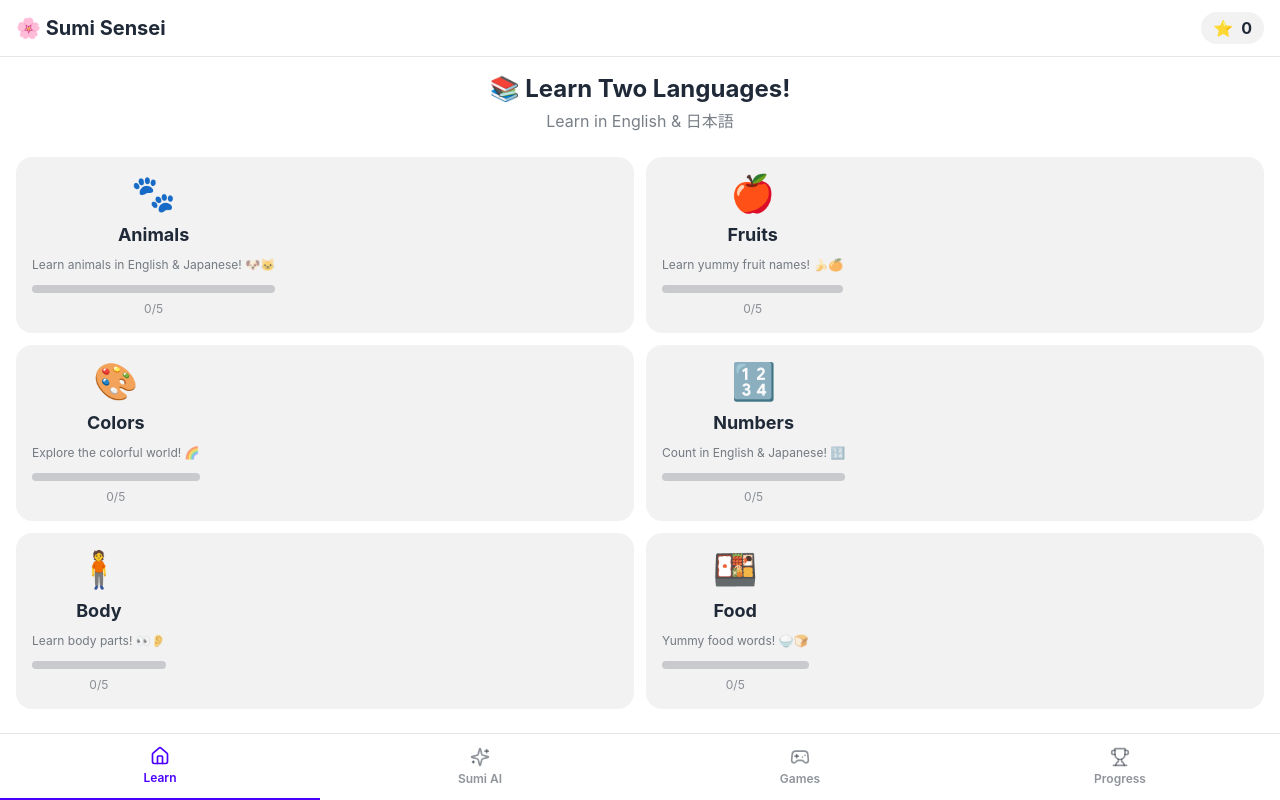
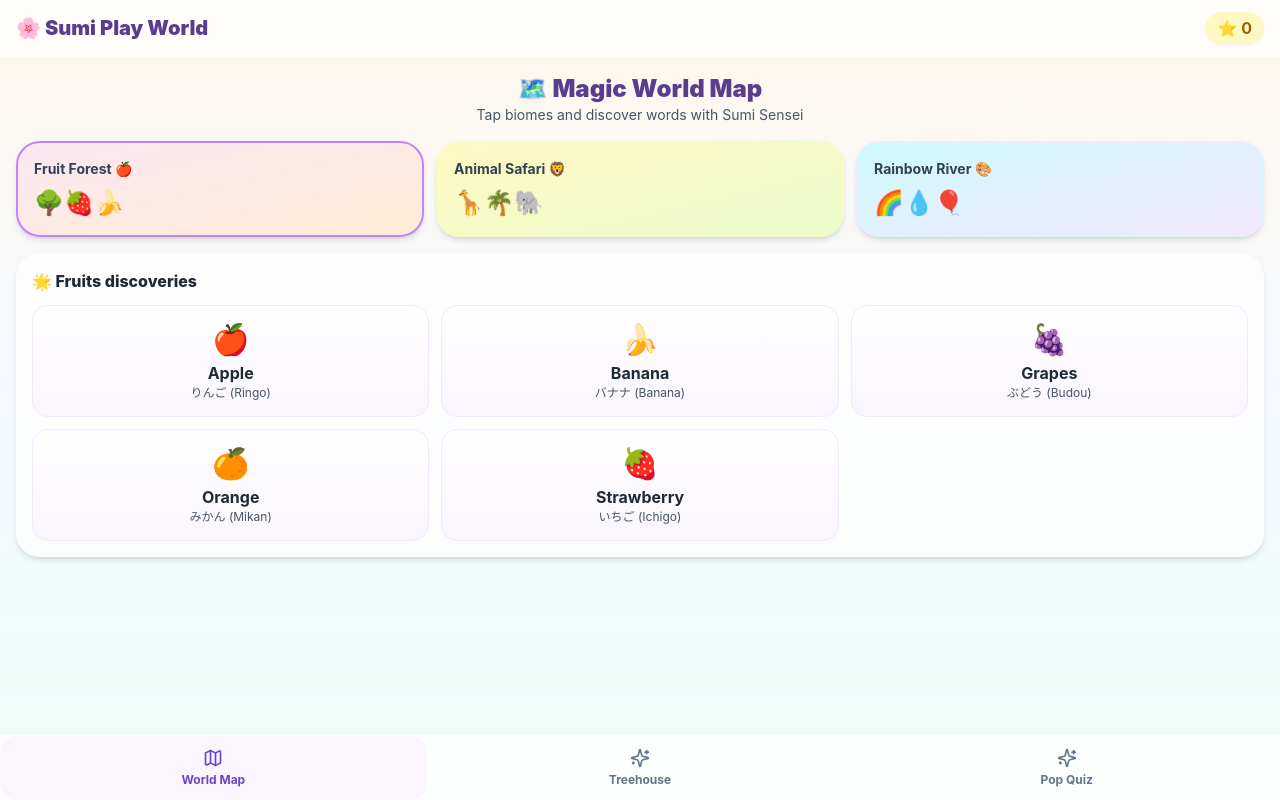
Before and after one commit to madan123051/Learnyourbaby, a React (Vite) app: page / in a window 1280 px wide. Built offline with nearby package versions, Linux system fonts and the light colour scheme.

Commit message:
Redesign app into immersive 3-zone play world

```diff
--- a/src/App.tsx
+++ b/src/App.tsx
@@ -1,10 +1,9 @@
 import React, { useState, useEffect } from 'react';
-import { Home, Sparkles, Gamepad2, Trophy } from 'lucide-react';
+import { Map, Sparkles, Stars } from 'lucide-react';
 import { TabId, UserProgress } from './types';
 import { HomeScreen } from './components/HomeScreen';
 import { SumiSensei } from './components/SumiSensei';
 import { GamesScreen } from './components/GamesScreen';
-import { StarsScreen } from './components/StarsScreen';
 
 type Tab = {
   id: TabId;
@@ -13,10 +12,9 @@ type Tab = {
 };
 
 const TABS: Tab[] = [
-  { id: 'home', icon: <Home size={20} />, label: 'Learn' },
-  { id: 'sumi', icon: <Sparkles size={20} />, label: 'Sumi AI' },
-  { id: 'games', icon: <Gamepad2 size={20} />, label: 'Games' },
-  { id: 'stars', icon: <Trophy size={20} />, label: 'Progress' },
+  { id: 'home', icon: <Map size={20} />, label: 'World Map' },
+  { id: 'sumi', icon: <Sparkles size={20} />, label: 'Treehouse' },
+  { id: 'games', icon: <Stars size={20} />, label: 'Pop Quiz' },
 ];
 
 const App: React.FC = () => {
@@ -44,7 +42,7 @@ const App: React.FC = () => {
     setProgress(prev => ({
       ...prev,
       wordsLearned: prev.wordsLearned.includes(wordId) ? prev.wordsLearned : [...prev.wordsLearned, wordId],
-      totalStars: prev.totalStars + 5,
+      totalStars: prev.wordsLearned.includes(wordId) ? prev.totalStars : prev.totalStars + 4,
     }));
   };
 
@@ -60,42 +58,33 @@ const App: React.FC = () => {
     setProgress(prev => ({ ...prev, gamesPlayed: prev.gamesPlayed + 1 }));
   };
 
-  const renderContent = () => {
-    switch (activeTab) {
-      case 'home': return <HomeScreen onWordLearned={handleWordLearned} learnedWords={progress.wordsLearned} />;
-      case 'sumi': return <SumiSensei />;
-      case 'games': return <GamesScreen onStarsEarned={handleStarsEarned} onQuizCompleted={handleQuizCompleted} onGamePlayed={handleGamePlayed} />;
-      case 'stars': return <StarsScreen totalStars={progress.totalStars} wordsLearned={progress.wordsLearned} quizzesCompleted={progress.quizzesCompleted} gamesPlayed={progress.gamesPlayed} />;
-      default: return null;
-    }
-  };
-
   return (
-    <div className="flex flex-col h-screen bg-base-100">
-      <div className="sticky top-0 bg-base-100 border-b border-base-300 z-10">
+    <div className="flex flex-col h-screen bg-gradient-to-b from-[#fff8ed] via-[#f4f8ff] to-[#eefdf6]">
+      <div className="sticky top-0 z-20 bg-white/70 backdrop-blur border-b border-white/40">
         <div className="flex items-center justify-between px-4 py-3">
-          <h1 className="text-xl font-bold">🌸 Sumi Sensei</h1>
-          <div className="flex items-center gap-2 bg-base-200 px-3 py-1 rounded-full">
-            <span>⭐</span>
-            <span className="font-bold">{progress.totalStars}</span>
-          </div>
+          <h1 className="text-lg sm:text-xl font-black text-[#5a3d8e]">🌸 Sumi Play World</h1>
+          <div className="rounded-full bg-yellow-100 text-yellow-700 px-3 py-1 font-bold shadow-sm">⭐ {progress.totalStars}</div>
         </div>
       </div>
+
       <div className="flex-1 overflow-hidden">
-        {renderContent()}
+        {activeTab === 'home' && <HomeScreen onWordLearned={handleWordLearned} learnedWords={progress.wordsLearned} />}
+        {activeTab === 'sumi' && <SumiSensei />}
+        {activeTab === 'games' && <GamesScreen onStarsEarned={handleStarsEarned} onQuizCompleted={handleQuizCompleted} onGamePlayed={handleGamePlayed} />}
       </div>
-      <div className="sticky bottom-0 bg-base-100 border-t border-base-300">
+
+      <div className="sticky bottom-0 bg-white/85 backdrop-blur border-t border-white/60">
         <div className="flex justify-around">
           {TABS.map(tab => (
             <button
               key={tab.id}
               onClick={() => setActiveTab(tab.id)}
-              className={`flex-1 flex flex-col items-center justify-center py-3 gap-1 transition-colors ${
-                activeTab === tab.id ? 'text-primary border-b-2 border-primary' : 'text-base-content/50 hover:text-base-content'
+              className={`flex-1 flex flex-col items-center justify-center py-3 gap-1 rounded-2xl transition-all ${
+                activeTab === tab.id ? 'text-[#6b46c1] bg-purple-50' : 'text-slate-500 hover:text-slate-800'
               }`}
             >
               {tab.icon}
-              <span className="text-xs font-semibold">{tab.label}</span>
+              <span className="text-xs font-bold">{tab.label}</span>
             </button>
           ))}
         </div>
--- a/src/components/HomeScreen.tsx
+++ b/src/components/HomeScreen.tsx
@@ -1,148 +1,57 @@
 import React, { useState } from 'react';
-import { ArrowLeft, ChevronLeft, ChevronRight, Volume2 } from 'lucide-react';
-import { TrilingualWord, Category } from '../types';
-import { CATEGORIES, VOCABULARY } from '../data/vocabulary';
+import { VOCABULARY } from '../data/vocabulary';
 
 interface HomeScreenProps {
   onWordLearned: (wordId: string) => void;
   learnedWords: string[];
 }
 
+const BIOMES = [
+  { id: 'Fruits', title: 'Fruit Forest 🍎', deco: '🌳🍓🍌', color: 'from-pink-100 to-orange-100' },
+  { id: 'Animals', title: 'Animal Safari 🦁', deco: '🦒🌴🐘', color: 'from-yellow-100 to-lime-100' },
+  { id: 'Colors', title: 'Rainbow River 🎨', deco: '🌈💧🎈', color: 'from-cyan-100 to-purple-100' },
+];
+
 export const HomeScreen: React.FC<HomeScreenProps> = ({ onWordLearned, learnedWords }) => {
-  const [selectedCategory, setSelectedCategory] = useState<string | null>(null);
-  const [cardIndex, setCardIndex] = useState(0);
-  const [flipped, setFlipped] = useState(false);
-
-  const categoryWords = VOCABULARY.filter(v => v.meta_data.category === selectedCategory);
-
-  const handleNext = () => {
-    if (cardIndex < categoryWords.length - 1) {
-      setCardIndex(cardIndex + 1);
-      setFlipped(false);
-    }
-  };
-
-  const handlePrev = () => {
-    if (cardIndex > 0) {
-      setCardIndex(cardIndex - 1);
-      setFlipped(false);
-    }
-  };
-
-  const handleLearn = (word: TrilingualWord) => {
-    if (!learnedWords.includes(word.meta_data.id)) {
-      onWordLearned(word.meta_data.id);
-    }
-  };
-
-  // Category grid view
-  if (!selectedCategory) {
-    return (
-      <div className="p-4">
-        <div className="text-center mb-6">
-          <h2 className="text-2xl font-bold">📚 Learn Two Languages!</h2>
-          <p className="text-base-content/60 mt-1">Learn in English & 日本語</p>
-        </div>
-        <div className="grid grid-cols-2 gap-3">
-          {CATEGORIES.map(cat => {
-            const catWords = VOCABULARY.filter(v => v.meta_data.category === cat.name);
-            const learned = catWords.filter(w => learnedWords.includes(w.meta_data.id)).length;
-            return (
-              <button
-                key={cat.name}
-                onClick={() => { setSelectedCategory(cat.name); setCardIndex(0); setFlipped(false); }}
-                className="card bg-base-200 hover:bg-base-300 transition-all active:scale-95 cursor-pointer"
-              >
-                <div className="card-body items-center text-center p-4">
-                  <span className="text-4xl">{cat.emoji}</span>
-                  <h3 className="font-bold text-lg">{cat.name}</h3>
-                  <p className="text-xs text-base-content/60">{cat.description}</p>
-                  <progress
-                    className="progress progress-primary w-full mt-1"
-                    value={learned}
-                    max={catWords.length}
-                  />
-                  <span className="text-xs text-base-content/50">{learned}/{catWords.length}</span>
-                </div>
-              </button>
-            );
-          })}
-        </div>
-      </div>
-    );
-  }
-
-  // Flashcard view
-  const word = categoryWords[cardIndex];
-  if (!word) return null;
-  const isLearned = learnedWords.includes(word.meta_data.id);
+  const [activeBiome, setActiveBiome] = useState<string>('Fruits');
+  const words = VOCABULARY.filter(v => v.meta_data.category === activeBiome).slice(0, 6);
 
   return (
-    <div className="p-4 flex flex-col h-full">
-      {/* Header */}
-      <div className="flex items-center gap-2 mb-4">
-        <button
-          className="btn btn-ghost btn-sm"
-          onClick={() => { setSelectedCategory(null); setCardIndex(0); setFlipped(false); }}
-        >
-          <ArrowLeft size={18} />
-        </button>
-        <h2 className="font-bold text-lg flex-1">
-          {CATEGORIES.find(c => c.name === selectedCategory)?.emoji} {selectedCategory}
-        </h2>
-        <span className="badge badge-primary">{cardIndex + 1}/{categoryWords.length}</span>
+    <div className="h-full overflow-y-auto p-4">
+      <div className="text-center mb-4">
+        <h2 className="text-2xl font-black text-[#5a3d8e]">🗺️ Magic World Map</h2>
+        <p className="text-sm text-slate-600">Tap biomes and discover words with Sumi Sensei</p>
       </div>
 
-      {/* Flashcard */}
-      <div
-        className="flex-1 flex items-center justify-center cursor-pointer"
-        onClick={() => { setFlipped(!flipped); handleLearn(word); }}
-      >
-        <div className={`card w-full max-w-sm shadow-xl transition-all duration-300 ${flipped ? 'bg-primary/10' : 'bg-base-200'}`}>
-          <div className="card-body items-center text-center">
-            <span className="text-6xl mb-2">{word.trilingual_content.emoji}</span>
-
-            {!flipped ? (
-              <>
-                <h3 className="text-3xl font-bold">{word.trilingual_content.english.word}</h3>
-                <p className="text-base-content/60 text-sm">🔤 {word.trilingual_content.english.phonics}</p>
-                <p className="text-base-content/60 italic mt-1">"{word.trilingual_content.english.sentence}"</p>
-                <div className="badge badge-outline mt-3">👆 Tap to flip!</div>
-              </>
-            ) : (
-              <div className="space-y-4 w-full">
-                {/* Japanese */}
-                <div className="bg-base-300 rounded-lg p-3">
-                  <div className="flex items-center justify-between">
-                    <span className="text-xs font-semibold text-base-content/60">🇯🇵 日本語</span>
-                  </div>
-                  <p className="text-2xl font-bold mt-1">{word.trilingual_content.japanese.word} ({word.trilingual_content.japanese.kana})</p>
-                  <p className="text-sm text-base-content/60">({word.trilingual_content.japanese.romaji})</p>
-                  <p className="text-xs italic mt-1">{word.trilingual_content.japanese.sentence}</p>
-                </div>
-                {isLearned && <div className="badge badge-success gap-1">✅ Learned!</div>}
-              </div>
-            )}
-          </div>
-        </div>
+      <div className="grid grid-cols-1 sm:grid-cols-3 gap-3 mb-4">
+        {BIOMES.map(b => (
+          <button
+            key={b.id}
+            onClick={() => setActiveBiome(b.id)}
+            className={`rounded-3xl p-4 text-left shadow-md border-2 transition-all active:scale-95 bg-gradient-to-br ${b.color} ${activeBiome === b.id ? 'border-purple-400' : 'border-transparent'}`}
+          >
+            <div className="text-sm font-bold text-slate-700">{b.title}</div>
+            <div className="text-2xl mt-2">{b.deco}</div>
+          </button>
+        ))}
       </div>
 
-      {/* Navigation */}
-      <div className="flex justify-between items-center mt-4 gap-2">
-        <button className="btn btn-outline btn-sm" onClick={handlePrev} disabled={cardIndex === 0}>
-          <ChevronLeft size={16} /> Prev
-        </button>
-        <div className="flex gap-1">
-          {categoryWords.map((_, i) => (
-            <div
-              key={i}
-              className={`w-2 h-2 rounded-full ${i === cardIndex ? 'bg-primary' : 'bg-base-300'}`}
-            />
+      <div className="rounded-3xl bg-white/80 p-4 shadow-md">
+        <h3 className="font-extrabold mb-3">🌟 {activeBiome} discoveries</h3>
+        <div className="grid grid-cols-2 sm:grid-cols-3 gap-3">
+          {words.map(word => (
+            <button
+              key={word.meta_data.id}
+              onClick={() => onWordLearned(word.meta_data.id)}
+              className="rounded-2xl bg-gradient-to-b from-white to-purple-50 p-3 min-h-28 border border-purple-100 active:scale-95"
+            >
+              <div className="text-3xl">{word.trilingual_content.emoji}</div>
+              <div className="font-bold mt-1">{word.trilingual_content.english.word}</div>
+              <div className="text-xs text-slate-600">{word.trilingual_content.japanese.kana} ({word.trilingual_content.japanese.romaji})</div>
+              {learnedWords.includes(word.meta_data.id) && <div className="text-xs mt-1 text-emerald-600 font-bold">+4 ⭐ collected</div>}
+            </button>
           ))}
         </div>
-        <button className="btn btn-outline btn-sm" onClick={handleNext} disabled={cardIndex === categoryWords.length - 1}>
-          Next <ChevronRight size={16} />
-        </button>
       </div>
     </div>
   );
--- a/src/components/SumiSensei.tsx
+++ b/src/components/SumiSensei.tsx
@@ -1,144 +1,50 @@
-import React, { useEffect, useRef, useState } from 'react';
-import { Loader2, Mic, MicOff } from 'lucide-react';
-
-interface ChatMessage { id: number; role: 'user' | 'sumi'; text: string; }
-interface HistoryEntry { role: 'user' | 'model'; text: string; }
-
-declare global {
-  interface Window {
-    SpeechRecognition?: any;
-    webkitSpeechRecognition?: any;
-  }
-}
-
-const SYSTEM_PROMPT = `You are "Sumi Sensei", a warm, enthusiastic, and incredibly patient AI Kindergarten teacher.
-Teach only English and Japanese for ages 3-7 through games and stories.
-Always keep responses short (2-3 sentences), fun, emoji-rich, and child-friendly.
-Never use Nepali or Hindi.
-Mode handling is mandatory:
-- Explore Mode (default): if the child says or taps a single word/topic (e.g. Dog, Car, Red), treat it as curiosity, not an answer check. Celebrate and teach immediately.
-- Quiz Mode: only use retry language when you previously asked a specific question and the child answered wrong.
-Never say "Oh close" in Explore Mode.
-When teaching a Japanese word, always include English meaning + Japanese script + Romaji in brackets.
-Add playful sound effects when possible.
-End every response with a line exactly like: [CHIPS: Option1 | Option2 | Option3]`;
-
-const API_URL = 'https://generativelanguage.googleapis.com/v1beta/models/gemini-2.0-flash:generateContent';
-const DEFAULT_CHIPS = ['Dog 🐶', 'Car 🚗', 'Red 🔴', 'Play a game! 🎮'];
-const WELCOME = `Yay! 🎉 Hi friend! I am Sumi Sensei 🌸\nLet's play and learn English + Japanese!\nWhat do you want first? 🧸`;
+import React, { useEffect, useState } from 'react';
+import { Mic, WifiOff } from 'lucide-react';
 
 export const SumiSensei: React.FC = () => {
-  const [messages, setMessages] = useState<ChatMessage[]>([{ id: 1, role: 'sumi', text: WELCOME }]);
-  const [chips, setChips] = useState<string[]>(DEFAULT_CHIPS);
-  const [history, setHistory] = useState<HistoryEntry[]>([]);
-  const [isLoading, setIsLoading] = useState(false);
-  const [isListening, setIsListening] = useState(false);
-  const bottomRef = useRef<HTMLDivElement>(null);
+  const [online, setOnline] = useState<boolean>(navigator.onLine);
+  const [listening, setListening] = useState(false);
 
   useEffect(() => {
-    bottomRef.current?.scrollIntoView({ behavior: 'smooth' });
-  }, [messages, isLoading]);
-
-  const parseChips = (text: string) => {
-    const m = text.match(/\[CHIPS:\s*([^\]]+)\]/);
-    if (!m) return { clean: text, quick: DEFAULT_CHIPS };
-    const quick = m[1].split('|').map(t => t.trim()).filter(Boolean);
-    return {
-      clean: text.replace(/\[CHIPS:[^\]]+\]/, '').trim(),
-      quick: quick.length ? quick : DEFAULT_CHIPS,
+    const on = () => setOnline(true);
+    const off = () => setOnline(false);
+    window.addEventListener('online', on);
+    window.addEventListener('offline', off);
+    return () => {
+      window.removeEventListener('online', on);
+      window.removeEventListener('offline', off);
     };
-  };
-
-  const askGemini = async (userText: string) => {
-    const apiKey = (import.meta as any).env.VITE_GEMINI_API_KEY as string | undefined;
-    setMessages(prev => [...prev, { id: Date.now(), role: 'user', text: userText }]);
-
-    if (!apiKey) {
-      setMessages(prev => [...prev, {
-        id: Date.now() + 1,
-        role: 'sumi',
-        text: `I'm not connected to cloud yet, but let's explore! 🌈\nTry tapping Dog 🐶, Car 🚗, or Red 🔴. 🔑`,
-      }]);
-      return;
-    }
-
-    setIsLoading(true);
-    const newHistory: HistoryEntry[] = [...history, { role: 'user', text: userText }];
-
-    try {
-      const res = await fetch(`${API_URL}?key=${apiKey}`, {
-        method: 'POST',
-        headers: { 'Content-Type': 'application/json' },
-        body: JSON.stringify({
-          system_instruction: { parts: [{ text: SYSTEM_PROMPT }] },
-          contents: newHistory.map(h => ({ role: h.role, parts: [{ text: h.text }] })),
-          generationConfig: { temperature: 0.9, maxOutputTokens: 250 },
-        }),
-      });
-      const data = await res.json();
-      const text = data?.candidates?.[0]?.content?.parts?.[0]?.text ?? "Yay! Let's learn together! 🌟 [CHIPS: Dog 🐶 | Car 🚗 | Red 🔴]";
-      const { clean, quick } = parseChips(text);
-      setMessages(prev => [...prev, { id: Date.now() + 2, role: 'sumi', text: clean }]);
-      setHistory([...newHistory, { role: 'model', text: clean }]);
-      setChips(quick);
-    } catch {
-      setMessages(prev => [...prev, {
-        id: Date.now() + 2,
-        role: 'sumi',
-        text: "Boing! Let's keep exploring words together! 🧸 Tap a fun button!",
-      }]);
-    } finally {
-      setIsLoading(false);
-    }
-  };
-
-  const handleMic = () => {
-    const SR = window.SpeechRecognition || window.webkitSpeechRecognition;
-    if (!SR) return;
-    const rec = new SR();
-    rec.lang = 'en-US';
-    rec.interimResults = false;
-    setIsListening(true);
-    rec.start();
-    rec.onresult = (e: any) => {
-      setIsListening(false);
-      askGemini(e.results[0][0].transcript);
-    };
-    rec.onerror = () => setIsListening(false);
-    rec.onend = () => setIsListening(false);
-  };
+  }, []);
 
   return (
-    <div className="flex flex-col h-full bg-gradient-to-br from-pink-100 to-purple-100">
-      <div className="flex-1 overflow-y-auto p-4 space-y-3">
-        {messages.map(m => (
-          <div key={m.id} className={`chat ${m.role === 'user' ? 'chat-end' : 'chat-start'}`}>
-            {m.role === 'sumi' && (
-              <div className="chat-image avatar"><div className="w-10 rounded-full bg-pink-300 flex items-center justify-center">🌸</div></div>
-            )}
-            <div className={`chat-bubble ${m.role === 'user' ? 'chat-bubble-primary' : 'bg-white text-gray-800'}`}>{m.text}</div>
-          </div>
-        ))}
-        {isLoading && <div className="chat chat-start"><div className="chat-bubble bg-white"><Loader2 className="animate-spin" size={18} /></div></div>}
-        <div ref={bottomRef} />
-      </div>
-
-      <div className="px-4 pb-2 flex gap-2 overflow-x-auto">
-        {chips.map(c => (
-          <button key={c} className="btn btn-sm rounded-full border-pink-400 text-pink-600 bg-white" disabled={isLoading} onClick={() => askGemini(c)}>{c}</button>
-        ))}
-      </div>
-
-      <div className="bg-white border-t border-pink-100 p-4 flex justify-center">
-        <button
-          onClick={handleMic}
-          disabled={isLoading}
-          className="w-24 h-24 rounded-full text-white flex items-center justify-center shadow-lg"
-          style={{ background: isListening ? '#ef4444' : 'linear-gradient(135deg,#ec4899,#a855f7)' }}
-        >
-          {isListening ? <MicOff size={38} /> : <Mic size={38} />}
-        </button>
-      </div>
+    <div className="h-full p-4 bg-gradient-to-br from-indigo-100 via-purple-100 to-pink-100 flex flex-col items-center justify-center text-center">
+      <div className="text-6xl mb-3 animate-bounce">🦝</div>
+      <h2 className="text-2xl font-black text-purple-700">Sumi Sensei's Treehouse</h2>
+      {!online ? (
+        <div className="mt-5 rounded-3xl bg-white/90 p-6 max-w-md shadow-lg">
+          <div className="text-4xl mb-2">💤</div>
+          <p className="font-bold text-lg">Sumi is napping... Zzz</p>
+          <p className="text-sm text-slate-600 mt-1">No internet right now. Let's explore the Forest Map!</p>
+          <div className="mt-3 inline-flex items-center gap-2 text-rose-500 font-semibold"><WifiOff size={16}/> Offline mode active</div>
+        </div>
+      ) : (
+        <>
+          <p className="mt-2 text-slate-700 max-w-md">Hold the giant mic and speak. Sumi listens and teaches with playful English + Japanese replies.</p>
+          <button
+            onMouseDown={() => setListening(true)}
+            onMouseUp={() => setListening(false)}
+            onTouchStart={() => setListening(true)}
+            onTouchEnd={() => setListening(false)}
+            className={`mt-8 w-44 h-44 rounded-full flex items-center justify-center shadow-2xl transition-transform ${listening ? 'bg-rose-500 scale-95' : 'bg-gradient-to-br from-fuchsia-500 to-violet-600'}`}
+          >
+            <div className="text-white text-center">
+              <Mic size={44} className="mx-auto" />
+              <div className="font-bold mt-1">Hold to Talk</div>
+            </div>
+          </button>
+          <p className="mt-4 text-sm text-slate-600">{listening ? '🎙️ Listening...' : 'Tap and hold to start magic chat'}</p>
+        </>
+      )}
     </div>
   );
 };
--- a/src/types.ts
+++ b/src/types.ts
@@ -33,4 +33,4 @@ export interface UserProgress {
   streak: number;
 }
 
-export type TabId = 'home' | 'sumi' | 'games' | 'stars';
+export type TabId = 'home' | 'sumi' | 'games';
```
Also changed, not shown: src/components/GamesScreen.tsx (+7 -8 lines).
